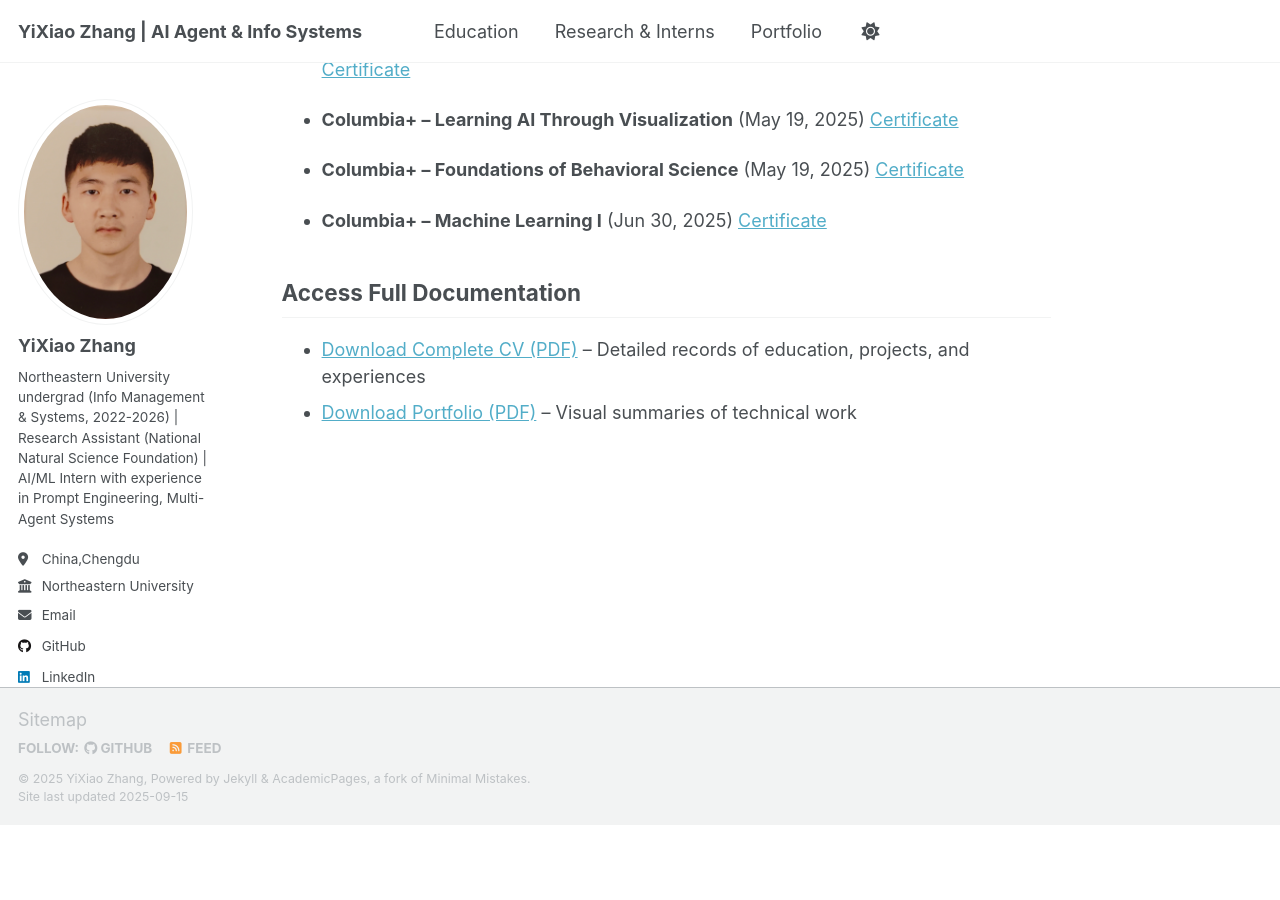
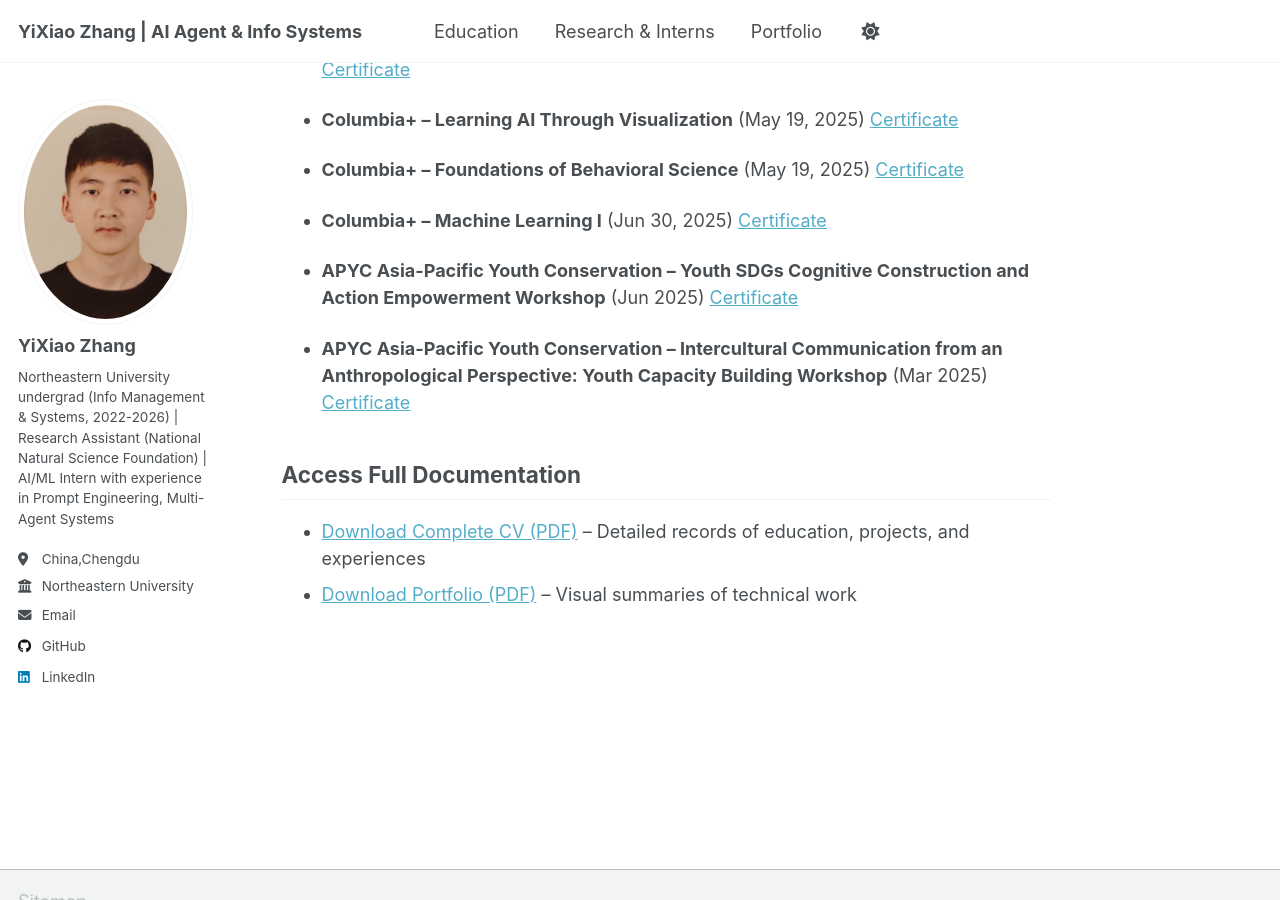
Before and after one commit to kiko022/kiko022.github.io, a Jekyll site: the page built from _pages/education.md, in a window 1280 px wide and 900 px high, scrolled down 2113 px. Built offline with Jekyll 4.4.1, drawn with Linux system fonts in a browser that asks for light colours; a script that is not in the unit is left out; before the commit the page ends 2938 px from its top, so only the background shows below that.

Commit message:
Update education.md

```diff
--- a/_pages/education.md
+++ b/_pages/education.md
@@ -82,6 +82,13 @@ layout: single
 - **Columbia+ – Machine Learning I** (Jun 30, 2025)
   [Certificate](/files/certificate/ytt0smfv_1751266824076.pdf)
 
+- **APYC Asia-Pacific Youth Conservation – Youth SDGs Cognitive Construction and Action Empowerment Workshop** (Jun 2025)
+  [Certificate](/files/certificate/ZHANGYixiao (1).pdf)
+
+- **APYC Asia-Pacific Youth Conservation – Intercultural Communication from an Anthropological Perspective: Youth Capacity Building Workshop** (Mar 2025)
+  [Certificate](/files/certificate/ZHANGYixiao.pdf)
+
+
 ## Access Full Documentation
 - [Download Complete CV (PDF)](/files/CV.pdf) – Detailed records of education, projects, and experiences
 - [Download Portfolio (PDF)](/files/portfolio.pdf) – Visual summaries of technical work
```
